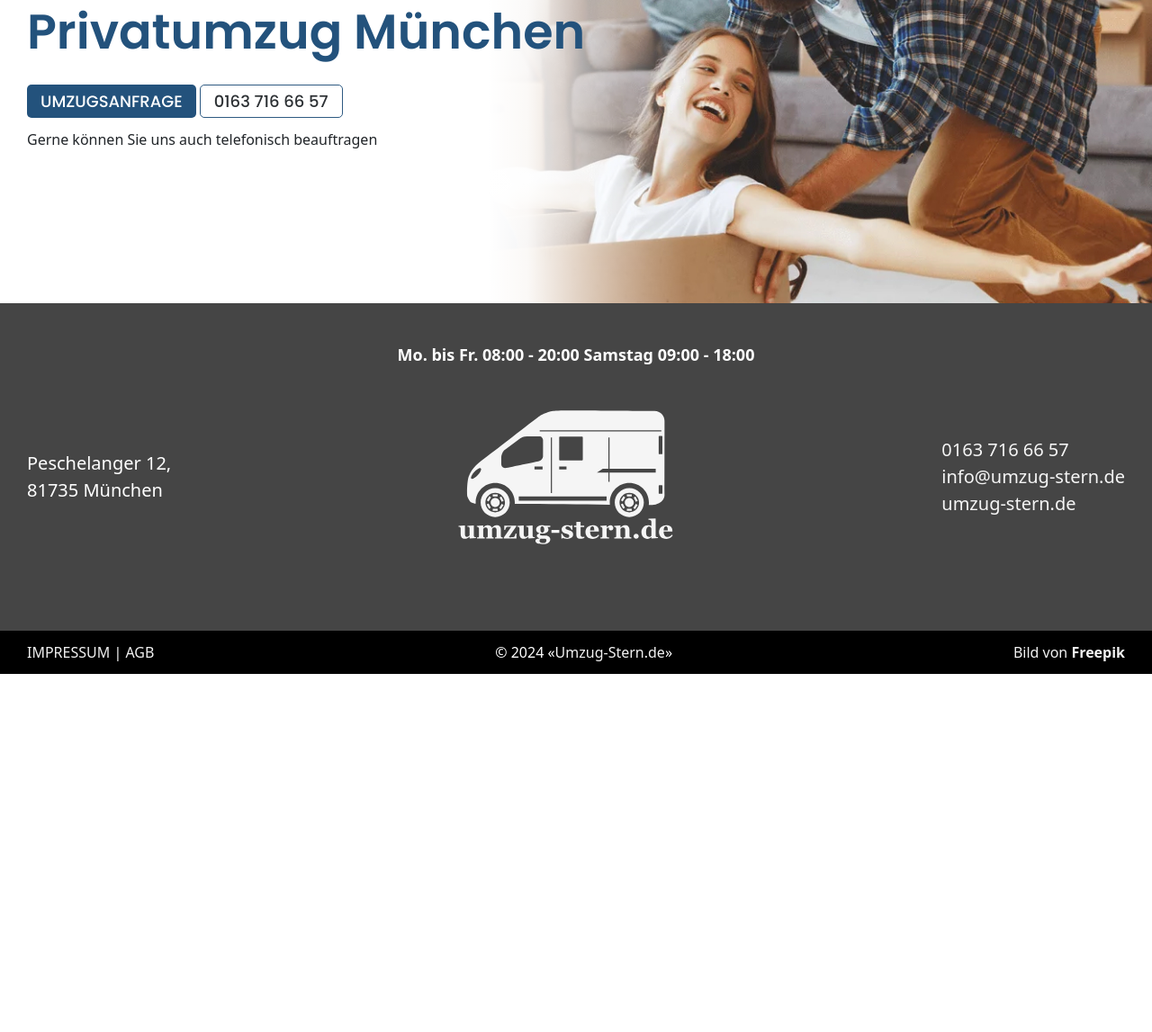
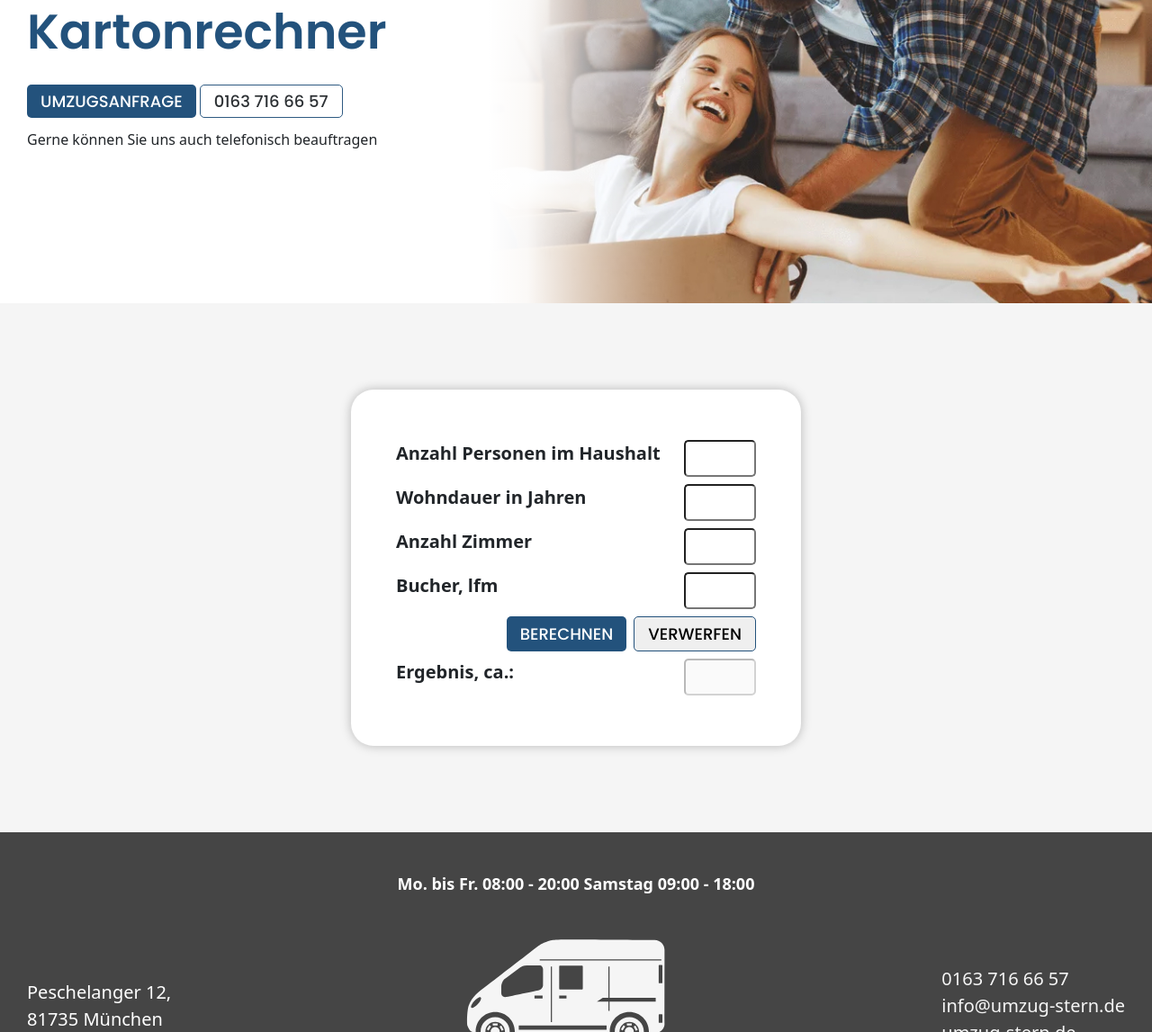
Before and after one commit to zsline/umzug, a plain HTML site: page kartonrechner.html in a window 1280 px wide. Shown: the part 275-1422 px from the top of the page at 90% size. Before the commit the page ends 1024 px from the top, so only its background shows below. Drawn offline with nearby package versions, Linux system fonts and the light colour scheme.

Commit message:
03-04-24-22

```diff
--- a/assets/css/style.css
+++ b/assets/css/style.css
@@ -32,6 +32,20 @@ button{
     border: none;
     background-color: transparent;
     border-radius: 5px;
+}
+input[type="button"],
+input[type="reset"]{
+    text-transform: uppercase;
+    border: none;
+}
+.text,
+input[type="text"]{
+    border-radius: 5px;
+    padding: 5px 8px;
+    font-size: 18px;
+    font-weight: 600;
+    text-align: right;
+    width: 80px;
 }
 h1{
     font-family: "Poppins", sans-serif;
@@ -100,9 +114,10 @@ img{
     font-size: 18px;
     font-weight: 500;
     transition: all 0.3s;
+    border-radius: 5px;
 }
 .btn-str{
-    border: 1px solid var(--main-blue);
+    border: 1px solid var(--main-blue) !important;
     padding: 5px 15px;
     font-family: "Poppins";
     font-size: 18px;
@@ -1097,6 +1112,37 @@ z-index: 999999;
 }
 
 
+.umzugform{
+    background-color: #f5f5f5;
+    margin: 0;
+    padding: 0;
+    padding: 96px 0;
+}
+.umzugform__form{
+    display: block;
+    background-color: #fff;
+    padding: 48px;
+    width: 500px;
+    margin: 0 auto;
+    border-radius: 25px;
+    -webkit-box-shadow: 0px 0px 12px 0px rgba(0,0,0,0.25);
+    -moz-box-shadow: 0px 0px 12px 0px rgba(0,0,0,0.25);
+    box-shadow: 0px 0px 12px 0px rgba(0,0,0,0.25);
+}
+.umzugform__item, .umzugform__btns{
+    display: flex;
+    justify-content: space-between;
+    max-width: 400px;
+    margin: 8px auto;
+}
+.umzugform__btns{
+    justify-content: end;
+    gap: 8px;
+}
+.umzugform__label{
+    font-size: 20px;
+    font-weight: 600;
+}
 @media (hover: hover){
     .btn-tel:hover{
         background-color: var(--img-blue);
--- a/kartonrechner.html
+++ b/kartonrechner.html
@@ -59,7 +59,7 @@
     <section class="privatumzug-offer page-offer" style="background-image: url(assets/img/privatumzug.jpg)">
         <div class="container">
             <div class="page-offer__info">
-                <h1>Privatumzug München</h1>
+                <h1>Kartonrechner</h1>
                 <div class="main-offer__btns">
                 <button class="btn-fill">
                     UMZUGSANFRAGE
@@ -72,6 +72,45 @@
             </div>
         </div>
     </section>
+    <div class="umzugform">
+            <div class="container">
+        <form class="umzugform__form" name="UmzugForm" action="" id="UmzugForm">
+        <div class="umzugform__item">
+            <div class="umzugform__label">Anzahl Personen im Haushalt</div>
+            <input class="text" maxlength="2" name="position158" size="2">
+        </div>
+        <div class="umzugform__item">
+            <div class="umzugform__label">Wohndauer in Jahren</div>
+            <input class="text" maxlength="2" name="position159" size="2">
+        </div>
+        <div class="umzugform__item">
+            <div class="umzugform__label">Anzahl Zimmer</div>
+            <input class="text" maxlength="2" name="position160" size="2">
+        </div>
+        <div class="umzugform__item">
+            <div class="umzugform__label">Bucher, lfm</div>
+            <input class="text" maxlength="2" name="position161" size="2">
+        </div>
+        <div class="umzugform__btns">
+            <input class="btn-fill" type="button" value="Berechnen" onclick="UmzugBerechnug()">
+            <input class="btn-str" type="reset" value="Verwerfen">
+        </div>
+        <div class="umzugform__item umzugform__result">
+            <div class="umzugform__label">Ergebnis, ca.:</div>
+            <input type="text" maxlength="10" name="KartonErgebnisfeld" disabled="">
+        </div>
+</form>
+    </div>
+    </div>
+
+
+<script lang="javascript">
+    function
+    UmzugBerechnug() {
+        var KartonWert = 19 + 3.5 * (document.UmzugForm.position158.value -1)+0.5 * (document.UmzugForm.position159.value - 1) * document.UmzugForm.position158.value + 15 * (document.UmzugForm.position160.value -1) + 1.5 * document.UmzugForm.position161.value;
+        document.UmzugForm.KartonErgebnisfeld.value = Math.round(KartonWert);
+    }
+</script>
     </main>
     <footer class="footer">
         <div class="container">
```
Also changed, not shown: büroumzug.html (+1 -1 lines), endreinigung.html (+1 -1 lines), halteverbotszone.html (+1 -1 lines), packtipps.html (+1 -1 lines), umzugsmaterial.html (+1 -1 lines).
